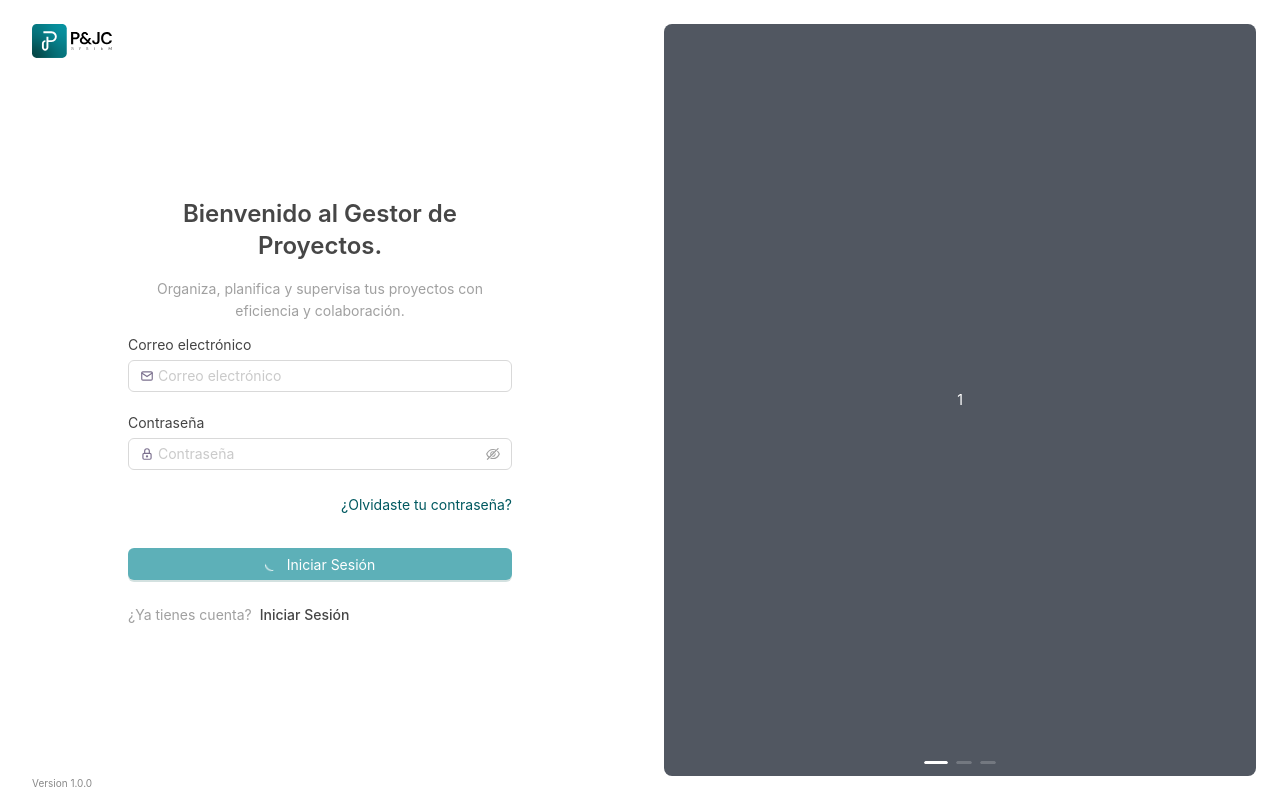
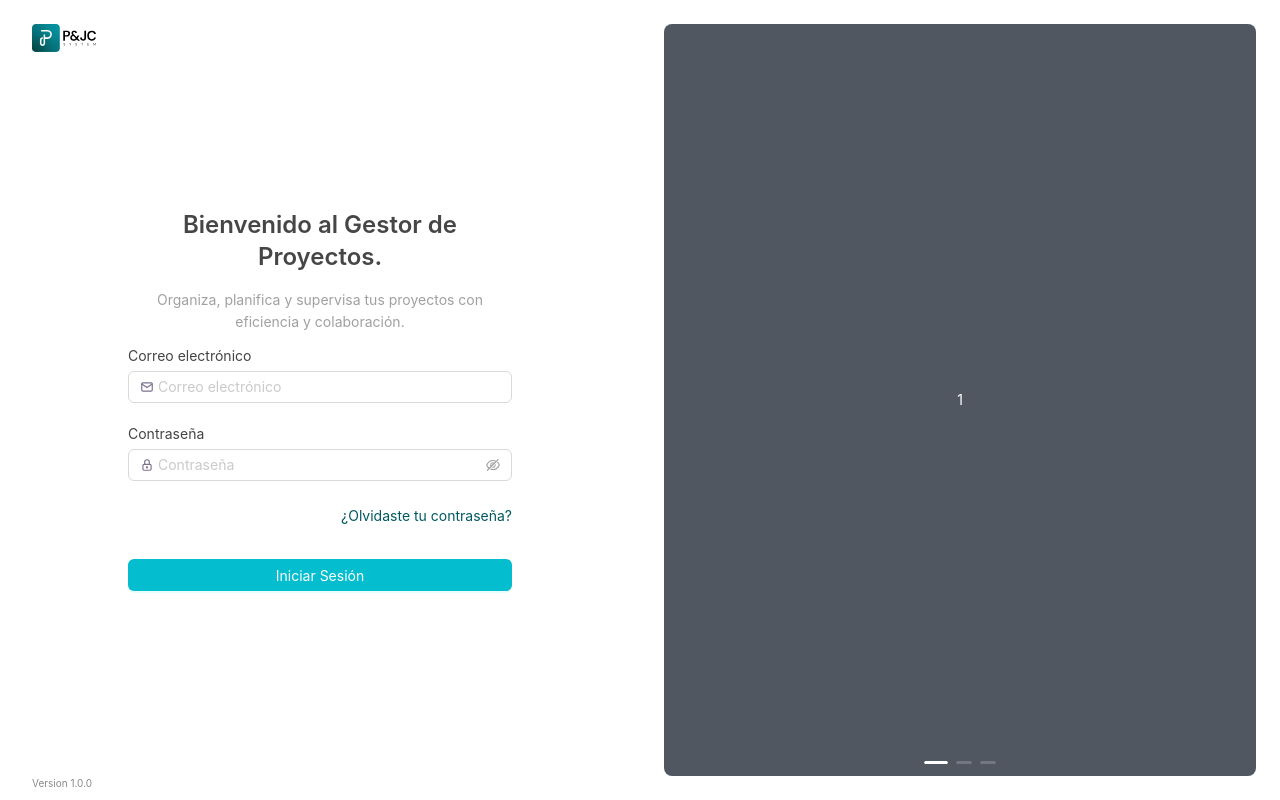
Before and after one commit to DiegoCG171/project-manager-pyjc-frontend, a React (Vite) app: page /auth/login in a window 1280 px wide. Built offline with nearby package versions, Linux system fonts and the light colour scheme.

Commit message:
Temporary commit: local edits before updating branch

```diff
--- a/src/features/auth/components/LoginForm.tsx
+++ b/src/features/auth/components/LoginForm.tsx
@@ -83,7 +83,7 @@ export const LoginForm = () => {
             </Text>
           </Flex>
           <Form.Item style={{ marginTop: 32 }}>
-            <Button loading block type="primary" htmlType="submit">
+            <Button block type="primary" htmlType="submit">
               Iniciar Sesión
             </Button>
           </Form.Item>
--- a/src/features/auth/pages/LoginPage.tsx
+++ b/src/features/auth/pages/LoginPage.tsx
@@ -1,5 +1,4 @@
 import { AuthFormHeader } from "../components/AuthFormHeader";
-import { AuthFormFooter } from "../components/AuthFormFooter";
 import { LoginForm } from "../components/LoginForm";
 
 export const LoginPage = () => {
@@ -10,7 +9,6 @@ export const LoginPage = () => {
         subtitle="Organiza, planifica y supervisa tus proyectos con eficiencia y colaboración."
       />
       <LoginForm />
-      <AuthFormFooter />
     </>
   );
 };
--- a/src/shared/components/Logo.tsx
+++ b/src/shared/components/Logo.tsx
@@ -12,11 +12,11 @@ export const Logo = () => {
       src={LogoSVG}
       onClick={onNavigate}
       style={{
-        position: "fixed",
+        position: "absolute",
         top: 0,
         left: 0,
         padding: "24px 32px",
-        width: "5rem",
+        width: "4rem",
         cursor: "pointer",
       }}
     />
--- a/src/shared/layout/auth/AuthLayout.tsx
+++ b/src/shared/layout/auth/AuthLayout.tsx
@@ -13,7 +13,11 @@ export const AuthLayout = ({ children }: Props) => {
   const smallScreen = ["xs", "sm"].includes(breakpoint);
   return (
     <Row>
-      <Col span={12} className={styles.auth_layout_content}>
+      <Col
+        sm={{ span: 24 }}
+        md={{ span: 12 }}
+        className={styles.auth_layout_content}
+      >
         <Space
           direction="vertical"
           size={24}
@@ -22,7 +26,8 @@ export const AuthLayout = ({ children }: Props) => {
           {children}
         </Space>
       </Col>
-      <Col span={12} style={{ padding: 24 }}>
+      {!smallScreen && (
+        <Col sm={{ span: 24 }} md={{ span: 12 }} style={{ padding: 24 }}>
           <Carousel
             autoplay={true}
             autoplaySpeed={5000}
@@ -35,6 +40,7 @@ export const AuthLayout = ({ children }: Props) => {
             ))}
           </Carousel>
         </Col>
+      )}
     </Row>
   );
 };
--- a/src/theme/themeLight.ts
+++ b/src/theme/themeLight.ts
@@ -2,7 +2,7 @@ import type { ThemeConfig } from "antd";
 
 export const themeLight: ThemeConfig = {
         token: {
-          colorPrimary: "#068692",
+          colorPrimary: "#04BDCE",
           colorTextBase: "#2c2c2c"
         }
 
```
Lines whose indentation alone changed are shown as unchanged.
